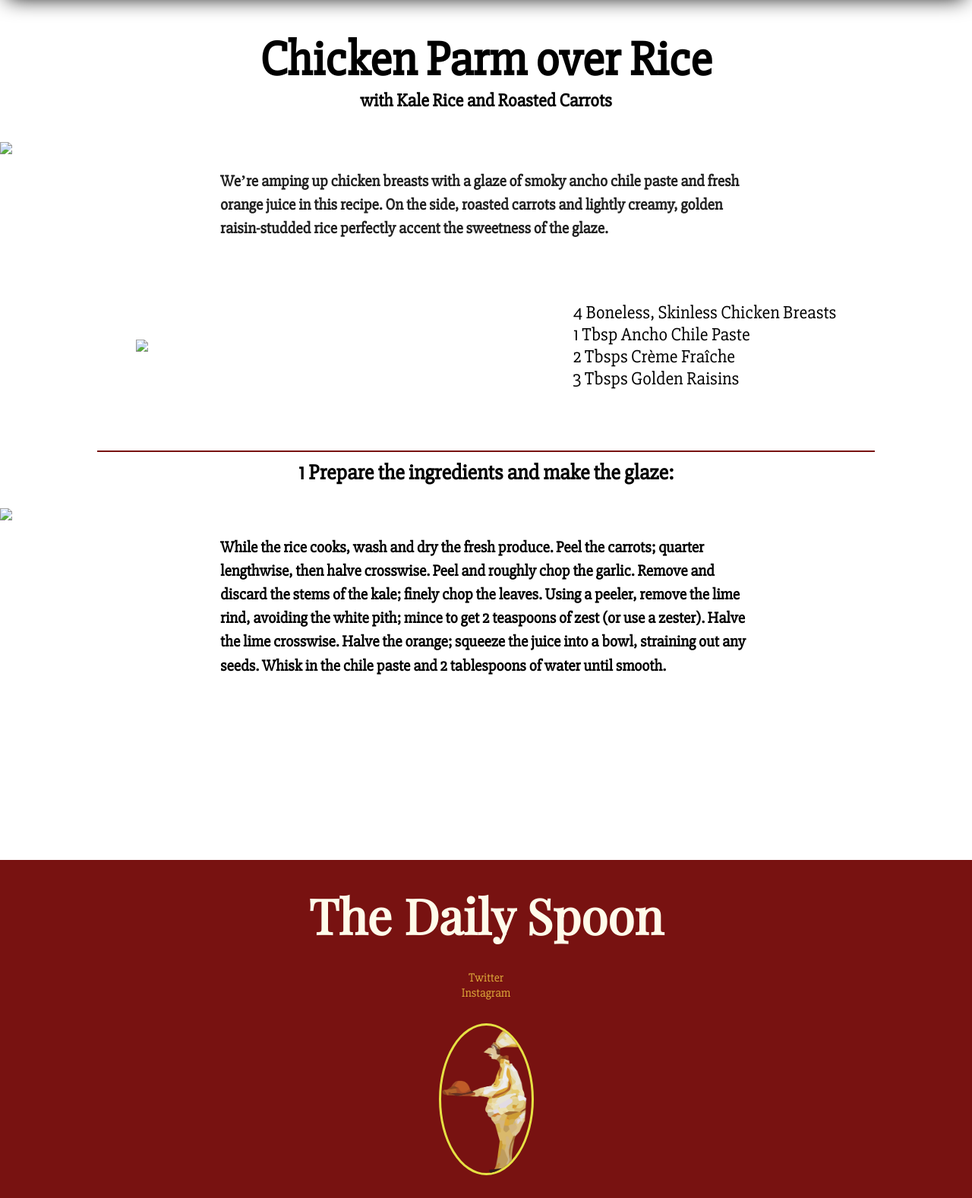
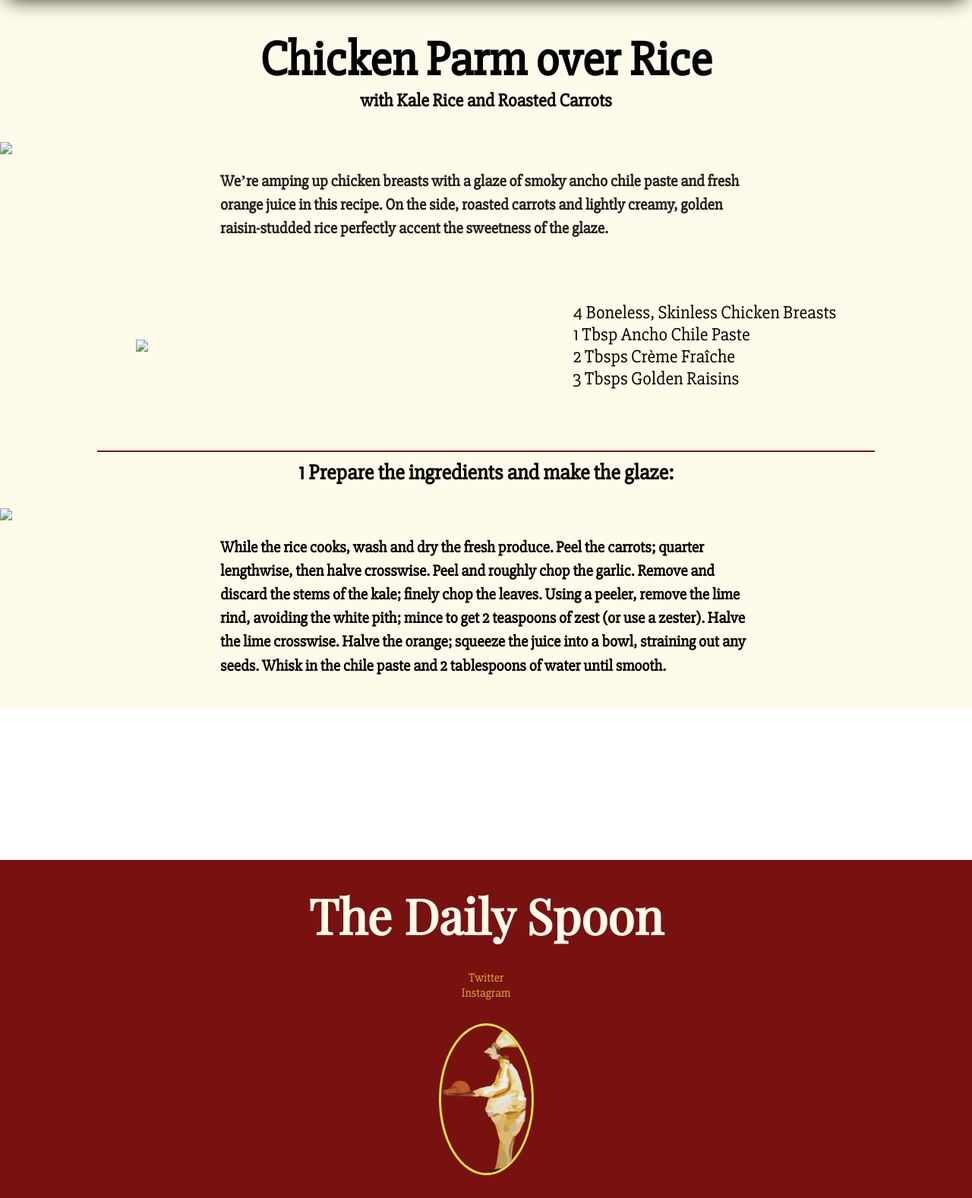
Before and after one commit to MikeCarbone/TheDailySpoon, a PHP site: page /templates/recipe.html in a window 1280 px wide. Shown: the part 96-1673 px from the top of the page at 76% size. Run offline with PHP 8.4, Linux system fonts and the light colour scheme; some libraries are stand-ins or nearby versions.

Commit message:
fixing styling for smaller displays

```diff
--- a/css/prettyHome.css
+++ b/css/prettyHome.css
@@ -211,6 +211,7 @@ form{
 
 .recipes{
 	background-color: #FFFBEA;
+	margin: 0 0 200px 0;
 	padding: 50px 50px;
 }
 
@@ -262,7 +263,6 @@ form{
 	background-color: #781211;
 	flex-direction: column;
 	justify-content: space-between;
-	margin: 200px 0 0 0;
 }
 
 .footer__header{
@@ -406,8 +406,10 @@ form{
 }
 
 .main{
+	background-color: #FFFBEA;
 	flex-direction: column;
 	justify-content: center;
+	margin: 0 0 200px 0;
 }
 
 .main__header{
```
